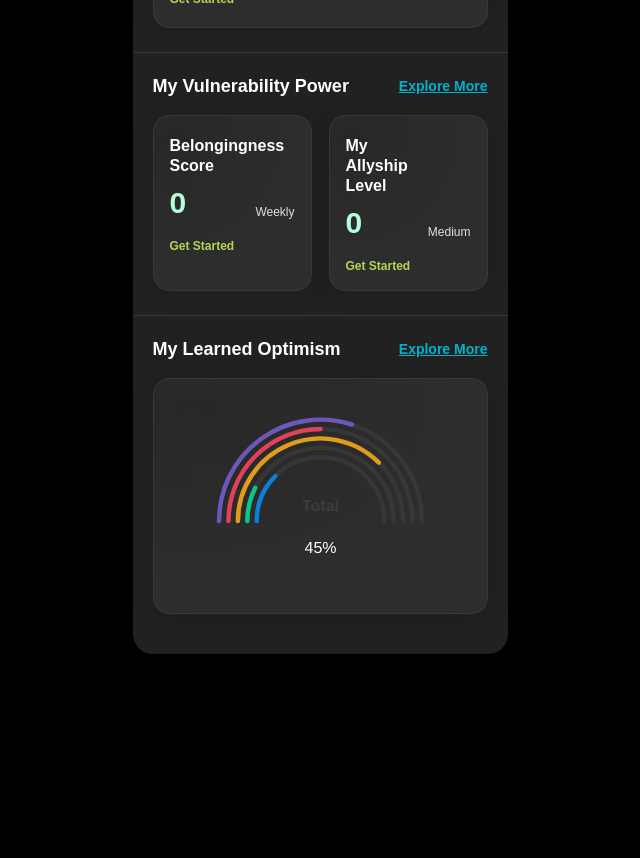
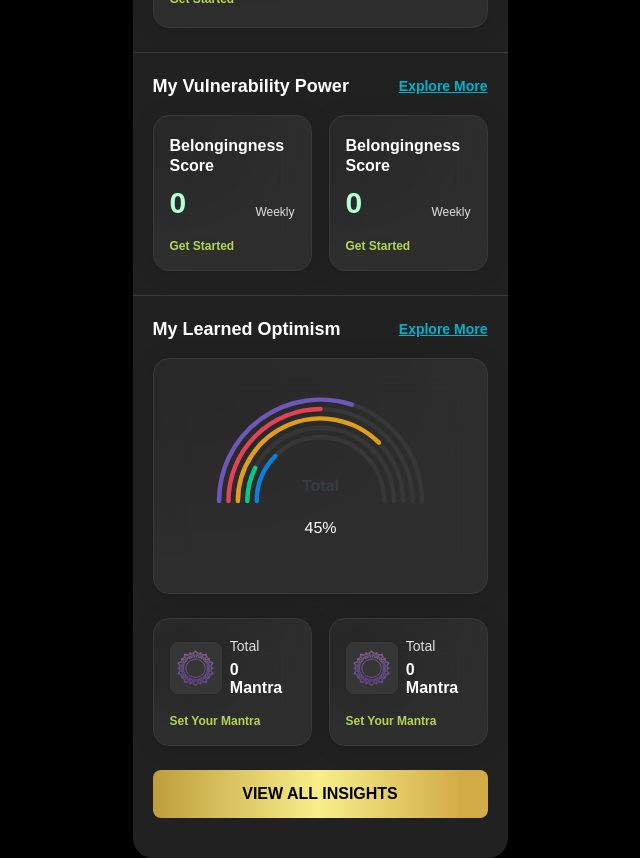
Before and after one commit to kush-x7/mindpeers-userInsight, a React (Vite) app: page / in a window 1280 px wide. Shown: the part 560-1418 px from the top of the page, without its empty margins (320-960 px from the left). Before the commit the page ends 1214 px from the top, so only its background shows below. Built offline with nearby package versions, Linux system fonts and the light colour scheme.

Commit message:
1st page done

```diff
--- /dev/null
+++ b/src/Common/Button/Button.tsx
@@ -0,0 +1,7 @@
+import "./button.css";
+
+const Button = () => {
+  return <div className="golden-btn">VIEW ALL INSIGHTS</div>;
+};
+
+export default Button;
--- /dev/null
+++ b/src/Common/Button/button.css
@@ -0,0 +1,17 @@
+.golden-btn {
+  color: #000000;
+  background: linear-gradient(
+    90deg,
+    #ae8625 -14.18%,
+    #f7ef8a 49.43%,
+    #d2ac47 91.44%,
+    #d2ac47 119.7%,
+    #edc967 119.7%
+  );
+  border-radius: 8px;
+  height: 48px;
+
+  display: flex;
+  justify-content: center;
+  align-items: center;
+}
--- a/src/Common/CtaAndTitle/CtaAndTitle.tsx
+++ b/src/Common/CtaAndTitle/CtaAndTitle.tsx
@@ -2,6 +2,7 @@ import "./ctaAndTitle.css";
 const CtaAndTitle = ({ mainHeading, cta }: any) => {
   return (
     <>
+      {(mainHeading || cta) && (
         <div className="heading-section">
           {mainHeading && (
             <div className="complete-card--heading">{mainHeading}</div>
@@ -9,6 +10,7 @@ const CtaAndTitle = ({ mainHeading, cta }: any) => {
 
           {cta && <div className="complete-card--cta">{cta}</div>}
         </div>
+      )}
     </>
   );
 };
--- a/src/Common/FullHorizontalCardContainer/FullHorizontalCardContainer.css
+++ b/src/Common/FullHorizontalCardContainer/FullHorizontalCardContainer.css
@@ -53,3 +53,43 @@
 
   color: #b5d654;
 }
+
+.icon-text-container-wrapper {
+  display: flex;
+  align-items: center;
+  gap: 8px;
+}
+
+.horizontal-card-icon {
+  background: #363636;
+  border: 1px solid #393939;
+  box-shadow: 0px 2px 24px rgba(0, 0, 0, 0.1);
+  backdrop-filter: blur(17px);
+  /* Note: backdrop-filter has minimal browser support */
+
+  border-radius: 8px;
+
+  display: flex;
+  justify-content: center;
+  align-items: center;
+  padding: 6.66px;
+}
+
+.horizontal-card-text-content {
+  display: flex;
+  flex-direction: column;
+  gap: 8px;
+}
+
+.total {
+  font-weight: 500;
+  font-size: 14px;
+  line-height: 14px;
+  /* identical to box height, or 100% */
+
+  color: #e1e1e1;
+}
+
+.u-top-margin-16 {
+  margin-top: 16px;
+}
--- a/src/Common/FullHorizontalCardContainer/FullHorizontalCardContainer.tsx
+++ b/src/Common/FullHorizontalCardContainer/FullHorizontalCardContainer.tsx
@@ -1,30 +1,55 @@
 import CardContainer from "../CardContainer/CardContainer";
 import CtaAndTitle from "../CtaAndTitle/CtaAndTitle";
 import "./FullHorizontalCardContainer.css";
+import mantraIcon from "../../svg/mantraIcon.svg";
 
-const FullHorizontalCardContainer = ({ mainHeading, cta, graph }: any) => {
+const FullHorizontalCardContainer = ({
+  mainHeading,
+  cta,
+  graph,
+  showTitleWithIcon,
+}: any) => {
+  const cardList = [{}, {}];
   return (
     <>
       <div className="horizontal-card-container-wrapper">
         <CtaAndTitle mainHeading={mainHeading} cta={cta} />
         <div className="horizontal-card-container">
+          {!showTitleWithIcon &&
+            cardList.map(() => {
+              return (
                 <CardContainer customPadding="20px 16px 16px 16px">
-            <div className="horizontal-card-heading">Belongingness Score</div>
+                  <div className="horizontal-card-heading">
+                    Belongingness Score
+                  </div>
                   <div className="horizontal-card-score-wrapper">
                     <div className="score-number">0</div>
                     <div className="score-weekly-text">Weekly</div>
                   </div>
                   <div className="get-started">Get Started</div>
                 </CardContainer>
+              );
+            })}
 
+          {showTitleWithIcon &&
+            cardList.map(() => {
+              return (
                 <CardContainer customPadding="20px 16px 16px 16px">
-            <div className="horizontal-card-heading">My Allyship Level</div>
-            <div className="horizontal-card-score-wrapper">
-              <div className="score-number">0</div>
-              <div className="score-weekly-text">Medium</div>
+                  <div className="icon-text-container-wrapper">
+                    <div className="horizontal-card-icon">
+                      <img src={mantraIcon} alt="icon" />
                     </div>
-            <div className="get-started">Get Started</div>
+                    <div className="horizontal-card-text-content">
+                      <div className="total">Total</div>
+                      <div className="sub-title">0 Mantra</div>
+                    </div>
+                  </div>
+                  <div className="get-started u-top-margin-16">
+                    Set Your Mantra
+                  </div>
                 </CardContainer>
+              );
+            })}
         </div>
       </div>
     </>
--- a/src/pages/UserInsights/UserInsights.tsx
+++ b/src/pages/UserInsights/UserInsights.tsx
@@ -1,4 +1,5 @@
 import RadialBar from "../../ChartComponents/RadialBar/RadialBar";
+import Button from "../../Common/Button/Button";
 import Divider from "../../Common/Divider/Divider";
 import FullHeadingCtaCardContainer from "../../Common/FullHeadingCtaCardContainer/FullHeadingCtaCardContainer";
 import FullHorizontalCardContainer from "../../Common/FullHorizontalCardContainer/FullHorizontalCardContainer";
@@ -32,6 +33,14 @@ const UserInsights = () => {
         cta="Explore More"
         graph={<RadialBar />}
       />
+
+      <FullHorizontalCardContainer
+        // mainHeading="My Vulnerability Power"
+        // cta="Explore More"
+        showTitleWithIcon={true}
+      />
+
+      <Button />
     </>
   );
 };
```
Also changed, not shown: src/svg/mantraIcon.svg (added). Lines whose indentation alone changed are shown as unchanged.
